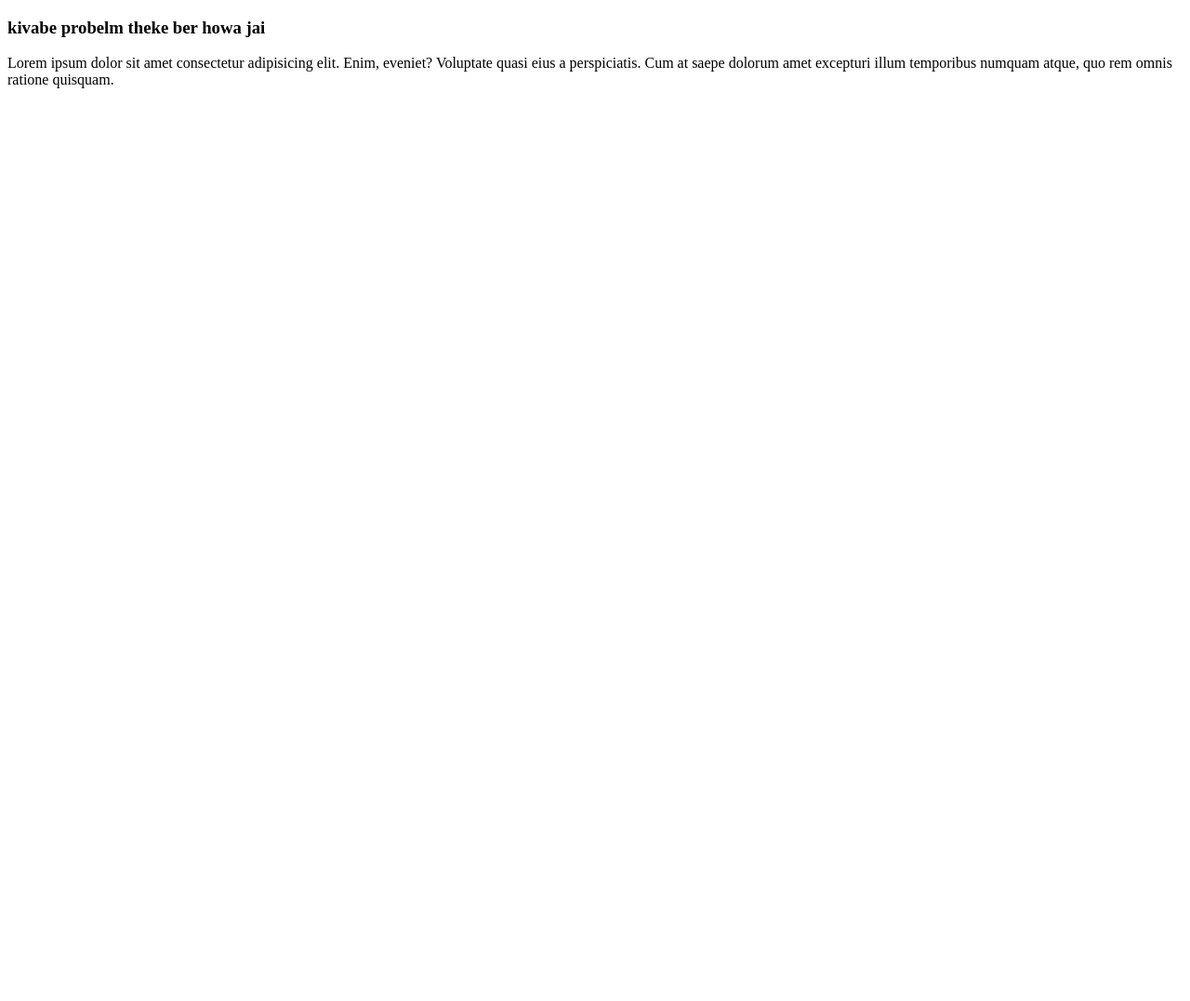
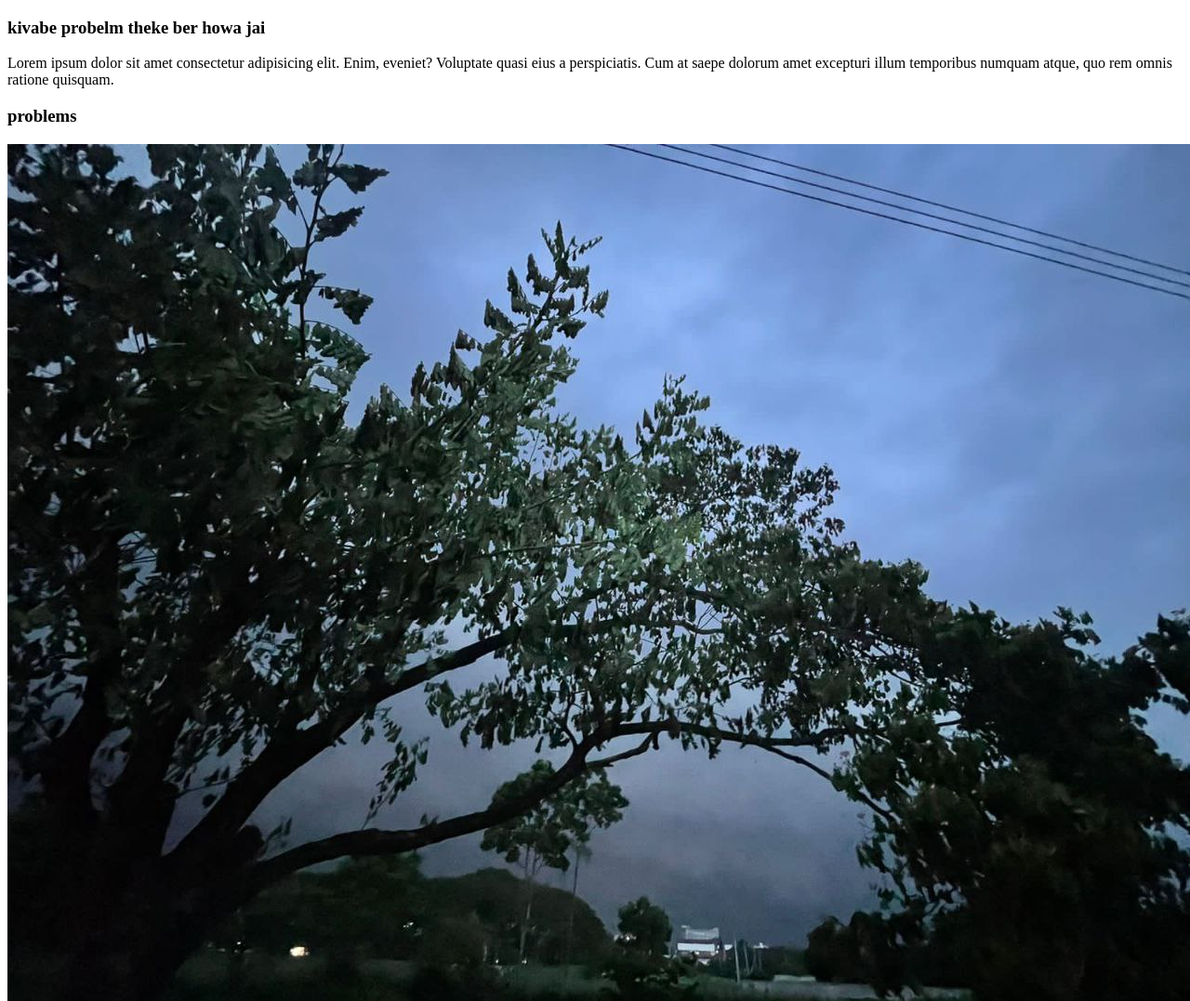
Before and after one commit to nazmul15-2881/shudu-problem-e-pori, a plain HTML site: page index.html in a window 1280 px wide. Shown: the top 1077 px of the page at 93% size. Before the commit the page ends 800 px from the top, so only its background shows below. Drawn offline with Linux system fonts and the light colour scheme.

Commit message:
problem picture added

```diff
--- a/index.html
+++ b/index.html
@@ -9,5 +9,9 @@
     <h3>kivabe probelm theke ber howa jai</h3>
     <div><p>Lorem ipsum dolor sit amet consectetur adipisicing elit. Enim, eveniet? Voluptate quasi eius a perspiciatis. Cum at saepe dolorum amet excepturi illum temporibus numquam atque, quo rem omnis ratione quisquam.</p>
     </div>
+    <div>
+        <h3>problems </h3>
+        <img src="problem.jpg" alt="">
+    </div>
 </body>
 </html>
```
Also changed, not shown: problem.jpg (added).
